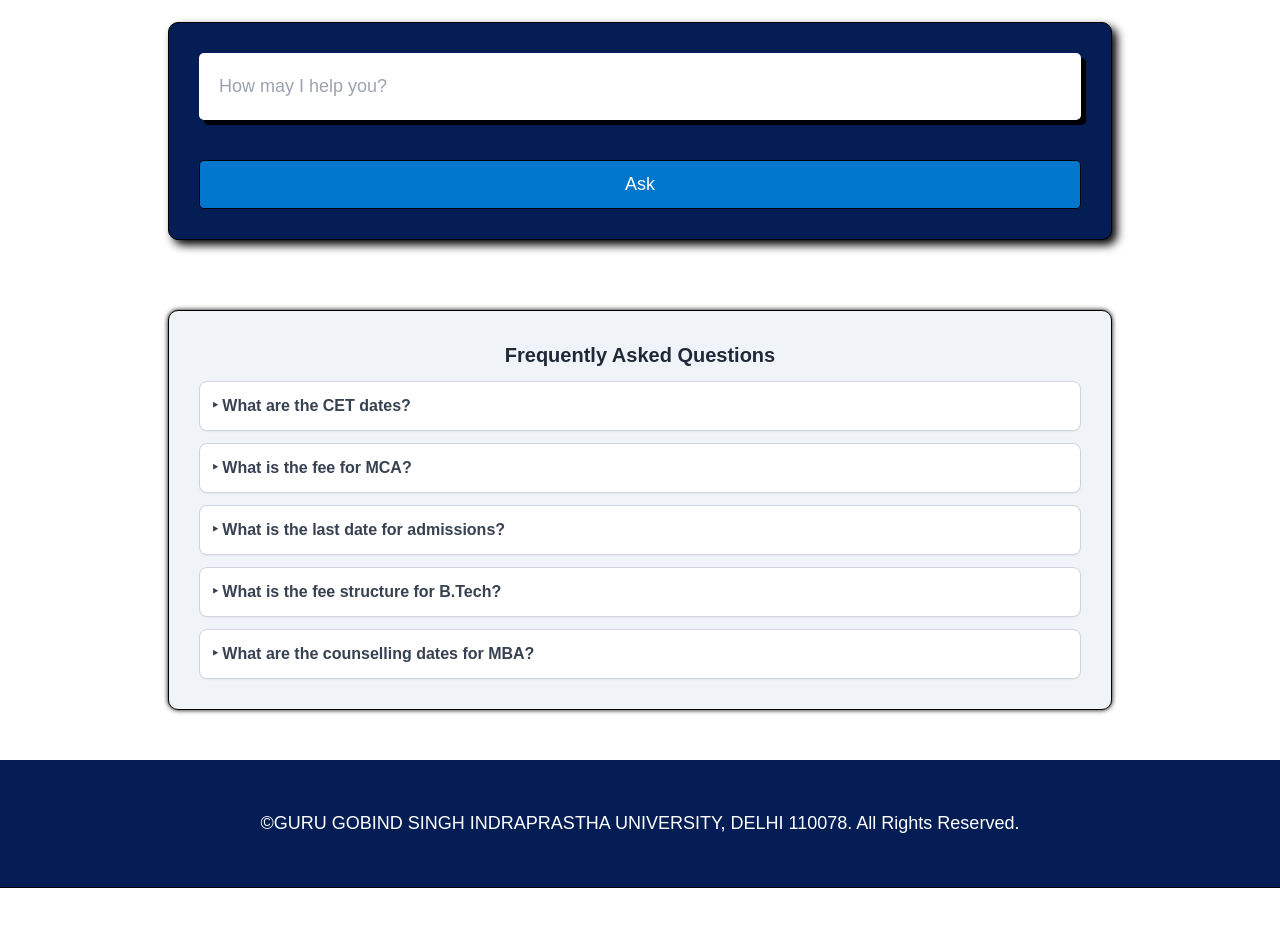
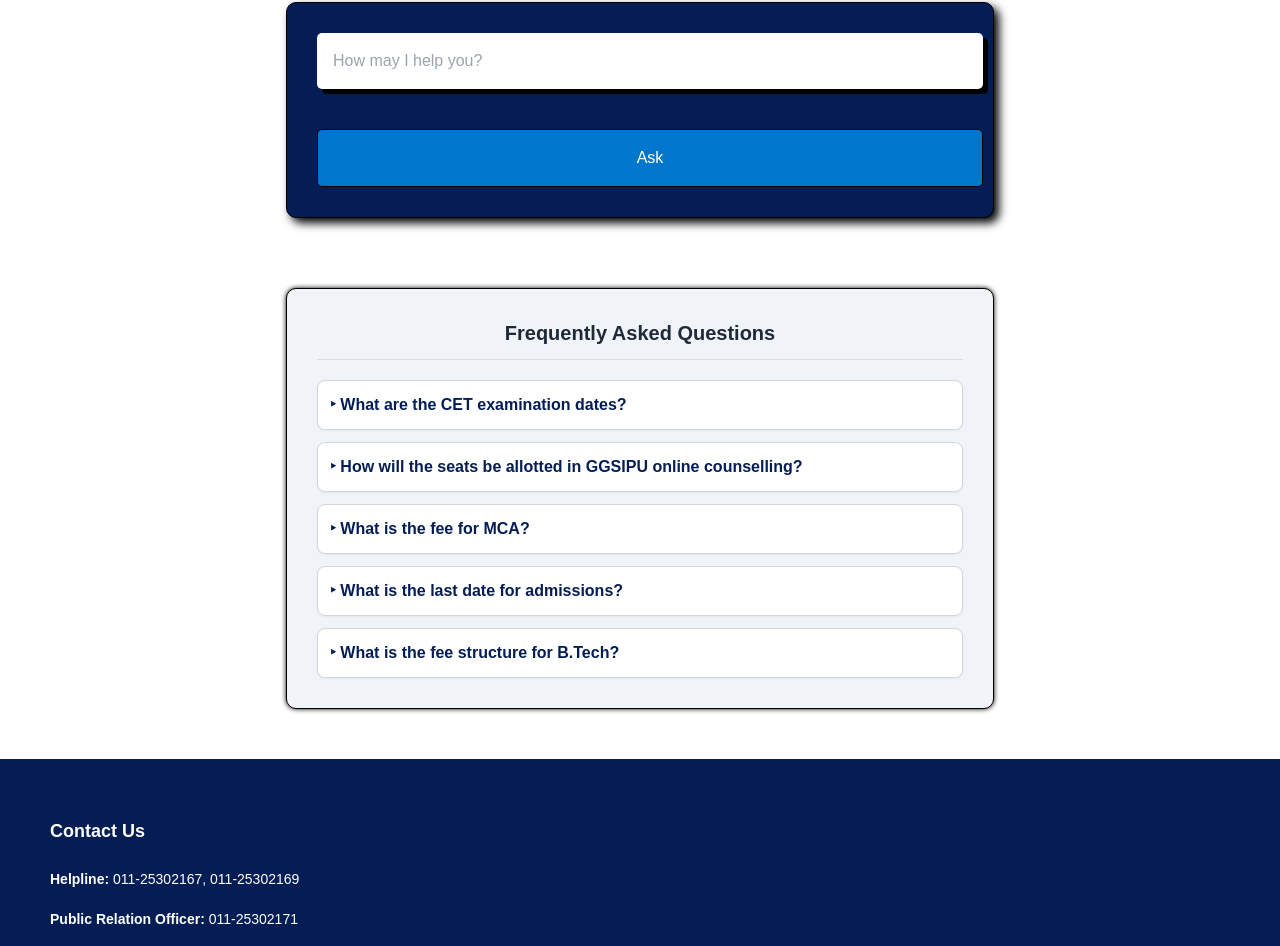
Before and after one commit to RawAtCode/ggsipu-admission-chatbot, a Next.js app in the folder frontend/: page / in a window 1280 px wide. Shown: the part 386-1332 px from the top of the page. Before the commit the page ends 1274 px from the top, so only its background shows below. Built offline with nearby package versions, Linux system fonts and the light colour scheme; no server answers.

Commit message:
fixed styles and footer

```diff
--- a/frontend/app/components/Chat.js
+++ b/frontend/app/components/Chat.js
@@ -40,20 +40,21 @@ export default function Chat() {
     <div className="app-body">
       <Header />
 
+      {/* Main Content */}
       <div className="container">
         <div className="container-heading">
-          <h1>GGSIPU Admission Chatbot</h1>
-          <p className="text-gray-700 text-center mt-2 max-w-2xl">
+          <h1 className="text-3xl md:text-4xl font-bold text-center">GGSIPU Admission Chatbot</h1>
+          <p className="text-gray-700 text-center mt-2 max-w-2xl mx-auto text-sm md:text-base">
             Ask me anything about admission queries. I'm here to assist you!
           </p>
         </div>
 
         {/* Input Section */}
-        <div className="input-container">
+        <div className="input-container w-full md:w-4/5 lg:w-3/5 mx-auto">
           <input
             type="text"
             id="query-field"
-            className="input-field"
+            className="input-field w-full p-3 md:p-4 text-sm md:text-base"
             placeholder="How may I help you?"
             value={question}
             onChange={(e) => setQuestion(e.target.value)}
@@ -61,7 +62,7 @@ export default function Chat() {
           />
           <button
             onClick={() => askQuestion(question)}
-            className="ask-button"
+            className="ask-button w-full p-3 md:p-4 text-sm md:text-base"
             disabled={loading}
           >
             {loading ? "Retrieving Info..." : "Ask"}
@@ -70,7 +71,7 @@ export default function Chat() {
 
         {/* Response Section */}
         {response && (
-          <div className="response-container">
+          <div className="response-container w-full md:w-4/5 lg:w-3/5 mx-auto mt-6">
             <div
               className="response-content"
               dangerouslySetInnerHTML={{ __html: DOMPurify.sanitize(marked(response)) }}
@@ -79,21 +80,22 @@ export default function Chat() {
         )}
 
         {/* FAQ Section */}
-        <div className="response-container">
+        <div className="response-container w-full md:w-4/5 lg:w-3/5 mx-auto mt-6">
           <h2 className="text-xl font-bold text-gray-800 mb-3 text-center">
             Frequently Asked Questions
           </h2>
-          <ul className="space-y-3 text-gray-700">
+          <div className="w-100 border-t border-gray-300 opacity-70 mb-5"></div>
+          <ul className="space-y-3 text-gray-650">
             {[
-              "What are the CET dates?",
+              "What are the CET examination dates?",
+              "How will the seats be allotted in GGSIPU online counselling?",
               "What is the fee for MCA?",
               "What is the last date for admissions?",
               "What is the fee structure for B.Tech?",
-              "What are the counselling dates for MBA?",
             ].map((faq, index) => (
               <li
                 key={index}
-                className="p-3 bg-white rounded-lg shadow-sm border border-gray-300 cursor-pointer hover:bg-gray-100 transition"
+                className="p-3 bg-white rounded-lg shadow-sm border border-gray-300 cursor-pointer hover:bg-gray-100 transition text-sm md:text-base whitespace-normal break-words"
                 onClick={() => handleFAQClick(faq)}
               >
                 <strong>‣ {faq}</strong>
@@ -101,6 +103,8 @@ export default function Chat() {
             ))}
           </ul>
         </div>
+
+
       </div>
 
       <Footer />
--- a/frontend/app/components/Footer.js
+++ b/frontend/app/components/Footer.js
@@ -1,11 +1,25 @@
-import React from 'react'
+import React from 'react';
 
 function Footer() {
   return (
-    <div className='footer text-center'>
-        <h1>©GURU GOBIND SINGH INDRAPRASTHA UNIVERSITY, DELHI 110078. All Rights Reserved.</h1>
-    </div>
-  )
+    <footer className="bg-[#041d54] text-white py-2 w-full">
+      <div className="container mx-auto px-3 flex flex-col items-center text-center md:items-start md:text-left">
+        {/* Contact Info */}
+        <h2 className="text-lg font-semibold">Contact Us</h2>
+        <p className="text-sm mt-1"><strong>Helpline:</strong> 011-25302167, 011-25302169</p>
+        <p className="text-sm"><strong>Public Relation Officer:</strong> 011-25302171</p>
+        <p className="text-sm"><strong>Email: </strong>
+          <a href="mailto:pro@ipu.ac.in" className="">pro@ipu.ac.in</a>,
+          <a href="mailto:admissiongrievances@ipu.ac.in" className=" ml-1">admissiongrievances@ipu.ac.in</a>
+        </p>
+
+        {/* Copyright Section */}
+        <div className="text-xs p-1 mt-3 md:mt-3 text-center w-full">
+          &copy; {new Date().getFullYear()} GURU GOBIND SINGH INDRAPRASTHA UNIVERSITY, DELHI 110078. All Rights Reserved.
+        </div>
+      </div>
+    </footer>
+  );
 }
 
-export default Footer
+export default Footer;
--- a/frontend/app/globals.css
+++ b/frontend/app/globals.css
@@ -14,10 +14,15 @@
   }
 }
 
+html {
+  font-size: 16px;
+}
+
 body {
   color: var(--foreground);
   background: var(--background);
   font-family: Arial, Helvetica, sans-serif;
+  font-size: 1rem; /* 16px */
 }
 
 html,
@@ -37,27 +42,9 @@ body {
   width: 100%;
 }
 
-::-webkit-scrollbar {
-  width: 8px;
-}
-
-::-webkit-scrollbar-track {
-  background: rgba(20, 20, 30, 1);
-  border-radius: 10px;
-}
-
-::-webkit-scrollbar-thumb {
-  background: rgba(2, 72, 88, 0.6);
-  border-radius: 10px;
-  transition: background 0.3s ease-in-out;
-}
-
-::-webkit-scrollbar-thumb:hover {
-  background: rgba(2, 72, 88, 0.8);
-}
 
 .head-font {
-  font-size: 40px;
+  font-size: 2.5rem; /* 40px */
   font-weight: 800;
 }
 
@@ -67,7 +54,7 @@ body {
   align-items: center;
   justify-content: center;
   border-bottom: 1px solid black;
-  padding: 10px;
+  padding: 0.625rem; /* 10px */
   background-color: #041d54;
   width: 100%;
 }
@@ -76,11 +63,11 @@ body {
   display: flex;
   flex-direction: column;
   justify-content: space-between;
-  height: "100%";
+  height: 100%;
   align-items: center;
-  padding: 50px;
-  width: "100%";
-  gap: 20px;
+  padding: 3.125rem; /* 50px */
+  width: 100%;
+  gap: 1.25rem; /* 20px */
 }
 
 .container-heading {
@@ -88,161 +75,285 @@ body {
 }
 
 .container-heading > h1 {
-  font-size: 40px;
+  font-size: 2.5rem; /* 40px */
   font-weight: 800;
+  color: #041d54;
 }
 
 .input-container {
   display: flex;
   flex-direction: column;
   justify-content: center;
-  gap: 20px;
-  padding: 20px;
+  gap: 1.25rem; /* 20px */
+  padding: 1.25rem; /* 20px */
   border: 1px solid black;
-  border-radius: 10px;
+  border-radius: 0.625rem; /* 10px */
   width: 80%;
   background-color: #041d54;
-  box-shadow: 5px 5px 10px #000000;
+  box-shadow: 0.3125rem 0.3125rem 0.625rem #000000; /* 5px 5px 10px */
 }
+
 .input-field {
-  padding: 20px;
-  margin: 10px;
-  font-size: 18px;
-  border-radius: 5px;
-  box-shadow: 5px 5px 1px rgb(0, 0, 0);
+  padding: 1.25rem; /* 20px */
+  margin: 0.625rem; /* 10px */
+  font-size: 1.125rem; /* 18px */
+  border-radius: 0.3125rem; /* 5px */
+  box-shadow: 0.3125rem 0.3125rem 0.0625rem rgb(0, 0, 0); /* 5px 5px 1px */
 }
+
 .ask-button {
-  padding: 10px;
-  margin: 10px;
-  font-size: 18px;
-  border-radius: 5px;
+  padding: 0.625rem; /* 10px */
+  margin: 0.625rem; /* 10px */
+  font-size: 1.125rem; /* 18px */
+  border-radius: 0.3125rem; /* 5px */
   border: 1px solid black;
   background-color: #0077cc;
   color: white;
   cursor: pointer;
+  transition: background-color 0.3s ease;
+}
+
+.ask-button:hover {
+  background-color: #005fa3;
 }
 
 .response-container {
-  padding: 30px;
+  padding: 1.875rem; /* 30px */
   border: 1px solid black;
-  box-shadow: 0 0 5px black;
-  border-radius: 10px;
+  box-shadow: 0 0 0.3125rem black; /* 0 0 5px */
+  border-radius: 0.625rem; /* 10px */
   width: 80%;
   background-color: #f0f4f8;
   color: #041d54;
-  margin-top: 50px;
+  margin-top: 3.125rem; /* 50px */
   overflow-x: auto;
   overflow-y: hidden;
   white-space: nowrap;
 }
 
+
+.response-content {
+  white-space: pre-wrap;
+  word-wrap: break-word;
+  line-height: 1;
+  min-width: 100%;
+  margin: 0;
+  padding: 0;
+  display: block;
+  color: #041d54;
+}
+
+/* Headings */
+.response-content h1 {
+  color: #041d54;
+  font-size: 1.5em;
+  font-weight: 600;
+  border-bottom: 2px solid #041d54;
+  display: inline-block;
+  padding-bottom: 0.1em;
+  margin: 0.3em 0 0.2em 0;
+}
+
+.response-content h2 {
+  color: #041d54;
+  font-size: 1.2em;
+  font-weight: 500;
+  border-bottom: 1px solid #041d54;
+  display: inline-block;
+  padding-bottom: 0.2em;
+  margin: 0.3em 0 0.2em 0;
+}
+
+.response-content h3 {
+  color: #041d54;
+  font-size: 1.1em;
+  font-weight: 500;
+  margin: 0.3em 0 0.2em 0;
+}
+
+.response-content h4 {
+  color: #041d54;
+  font-size: 1em;
+  font-weight: 500;
+  margin: 0.3em 0 0.2em 0;
+}
+
+.response-content h5 {
+  color: #041d54;
+  font-size: 0.9em;
+  font-weight: 500;
+  margin: 0.3em 0 0.2em 0;
+}
+
+.response-content h6 {
+  color: #041d54;
+  font-size: 0.8em;
+  font-weight: 500;
+  margin: 0.3em 0 0.2em 0;
+}
+
+/* Paragraphs */
+.response-content p {
+  margin: 0.2em 0;
+  font-size: 1em;
+  line-height: 1.2;
+}
+
+/* Lists */
+.response-content ul,
+.response-content ol {
+  margin: 1em 0;
+  padding-left: 1.5em;
+}
+
+.response-content li {
+  margin: 0.5em 0;
+}
+
+.response-content ul {
+  list-style-type: disc;
+}
+
+.response-content ol {
+  list-style-type: decimal;
+}
+
+/* Code blocks */
+.response-content pre {
+  background-color: #f8f8f8;
+  padding: 0.9375rem; /* 15px */
+  border-radius: 0.3125rem; /* 5px */
+  overflow-x: auto;
+  margin: 1em 0;
+  font-family: 'Courier New', Courier, monospace;
+  font-size: 0.9em;
+  line-height: 1.5;
+}
+
+.response-content code {
+  background-color: #f8f8f8;
+  padding: 0.125rem 0.25rem; /* 2px 4px */
+  border-radius: 0.1875rem; /* 3px */
+  font-family: 'Courier New', Courier, monospace;
+  font-size: 0.9em;
+}
+
+.response-content blockquote {
+  margin: 1em 0;
+  padding: 0.5em 1em;
+  border-left: 0.25rem solid #041d54; /* 4px */
+  background-color: #f0f4f8;
+  color: #041d54;
+  font-style: italic;
+}
+
+.response-content a {
+  color: #0077cc;
+  text-decoration: none;
+}
+
+.response-content a:hover {
+  text-decoration: underline;
+}
+
+.response-content table {
+  width: 100%;
+  border-collapse: collapse;
+  margin: 1em 0;
+}
+
+.response-content th,
+.response-content td {
+  border: 1px solid #ddd;
+  padding: 0.5rem; /* 8px */
+  text-align: left;
+}
+
+.response-content th {
+  background-color: #f2f2f2;
+  color: #041d54;
+  font-weight: 600;
+}
+
+.response-content hr {
+  border: 0;
+  height: 1px;
+  background-color: #041d54;
+  margin: 2em 0;
+}
+
+
+@media (max-width: 900px) {
+  .container {
+    padding: 1.25rem; /* 20px */
+  }
+
+  .input-container {
+    width: 100%;
+  }
+
+  .response-container {
+    width: 100%;
+  }
+}
+
+@media (max-width: 620px) {
+  .head-font {
+    font-size: 1.25rem; /* 20px */
+  }
+
+  .container-heading > h1 {
+    font-size: 1.5625rem; /* 25px */
+  }
+
+  .input-field {
+    font-size: 1rem; /* 16px */
+  }
+
+  .ask-button {
+    font-size: 1rem; /* 16px */
+  }
+
+  .response-container {
+    padding: 1.25rem; /* 20px */
+  }
+}
+
+
+::-webkit-scrollbar {
+  width: 0.4rem; /* 8px */
+}
+
+::-webkit-scrollbar-track {
+  background: #ffffff;
+  border-radius: 0.625rem; /* 10px */
+}
+
+::-webkit-scrollbar-thumb {
+  background: #041d54;
+  border-radius: 0.625rem; /* 10px */
+  transition: background 0.3s ease-in-out;
+}
+
+::-webkit-scrollbar-thumb:hover {
+  background: #03204f;
+}
+
 .response-container::-webkit-scrollbar {
-  height: 5px;
+  height: 0.3125rem; /* 5px */
 }
 
 .response-container::-webkit-scrollbar-track {
   background: rgba(20, 20, 30, 1);
-  border-radius: 20px;
+  border-radius: 1.25rem; /* 20px */
 }
 
 .response-container::-webkit-scrollbar-thumb {
   background: rgba(2, 72, 88, 0.6);
-  border-radius: 20px;
+  border-radius: 1.25rem; /* 20px */
   transition: background 0.3s ease-in-out;
 }
 
 .response-container::-webkit-scrollbar-thumb:hover {
   background: rgba(2, 72, 88, 0.8);
 }
-
-.response-content {
-  white-space: pre-wrap;
-  word-wrap: break-word;
-  line-height: 1.1;
-  min-width: 100%;
-  margin: 0;
-  padding: 0;
-  display: block;
-}
-
-.response-content pre {
-  background-color: #f8f8f8;
-  padding: 10px;
-  border-radius: 5px;
-  overflow-x: auto;
-}
-
-.response-content table {
-  width: 100%;
-  border-collapse: collapse;
-  margin: 10px 0;
-}
-
-.response-content th,
-.response-content td {
-  border: 1px solid #ddd;
-  padding: 8px;
-  text-align: left;
-}
-
-.response-content th {
-  background-color: #f2f2f2;
-}
-
-
-.footer {
-  display: flex;
-  flex-direction: row;
-  align-items: center;
-  justify-content: center;
-  border-bottom: 1px solid black;
-  padding: 50px;
-  background-color: #041d54;
-  width: 100%;
-  margin-top: auto;
-}
-
-.footer > h1 {
-  color: white;
-  font-size: 18px;
-}
-
-@media (max-width: 900px) {
-  .container {
-    padding: 20px;
-  }
-  .input-container {
-    width: 100%;
-  }
-  .response-container {
-    width: 100%;
-  }
-  .footer {
-    padding: 20px;
-  }
-  .footer > h1 {
-    color: white;
-    font-size: 12px;
-  }
-}
-
-@media (max-width: 620px) {
-  .head-font {
-    font-size: 20px;
-  }
-  .container-heading > h1 {
-    font-size: 25px;
-  }
-  .input-field {
-    font-size: 16px;
-  }
-  .ask-button {
-    font-size: 16px;
-  }
-  .response-container {
-    padding: 20px;
-  }
-  .footer > h1 {
-    font-size: 10px;
-  }
-}
```
Also changed, not shown: 1 other file (tests, documents, lock files or other folders).
